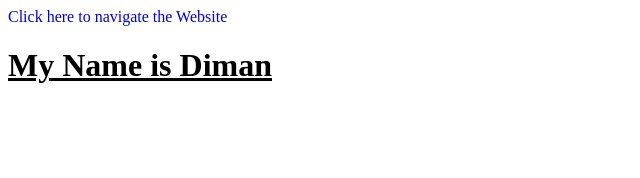
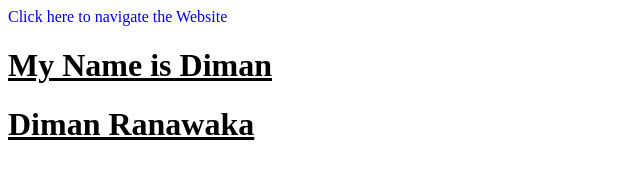
Before and after one commit to dimanranawaka/WebTraining, a plain HTML site: page CSS/index.html in a window 1280 px wide. Shown: the whole page, without its empty margins (0-640 px from the left). Drawn offline with Linux system fonts and the light colour scheme.

```diff
--- a/CSS/index.html
+++ b/CSS/index.html
@@ -16,6 +16,7 @@
     <div>
         <a href="#">Click here to navigate the Website</a>
         <h1>My Name is Diman</h1>
+        <h1>Diman Ranawaka</h1>
     </div>
 </body>
 </html>
```
